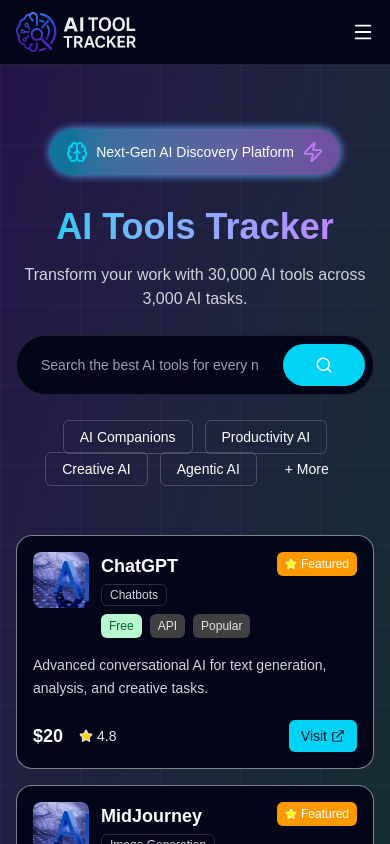
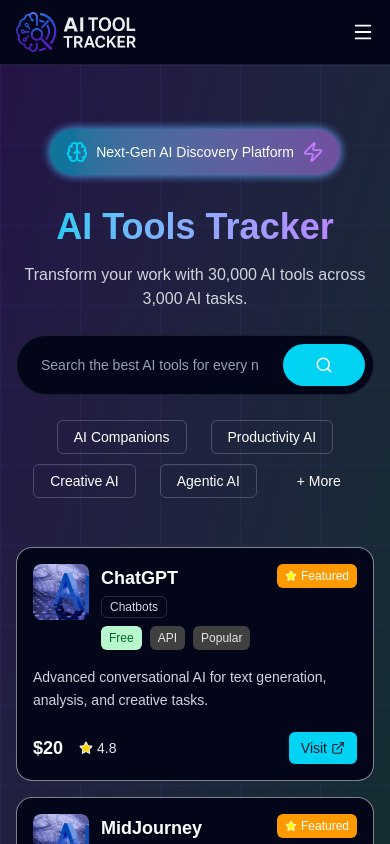
Before and after one commit to ioNihal/landing-page, a Next.js app: page / in a window 390 px wide. Shown: the top 844 px of the page. Built offline with nearby package versions, Linux system fonts and the light colour scheme.

Commit message:
hero optimized for mobile

```diff
--- a/components/Hero/Hero.tsx
+++ b/components/Hero/Hero.tsx
@@ -69,7 +69,7 @@
                 <Searchbox />
 
 
-                <ul className="mt-8 flex flex-wrap justify-center gap-3 text-sm">
+                <ul className="mt-8 flex flex-wrap justify-center gap-6 sm:gap-3 text-sm">
                     {["AI Companions", "Productivity AI", "Creative AI", "Agentic AI", "+ More"].map(item => (
                         <li key={item}>
                             <Link
```
